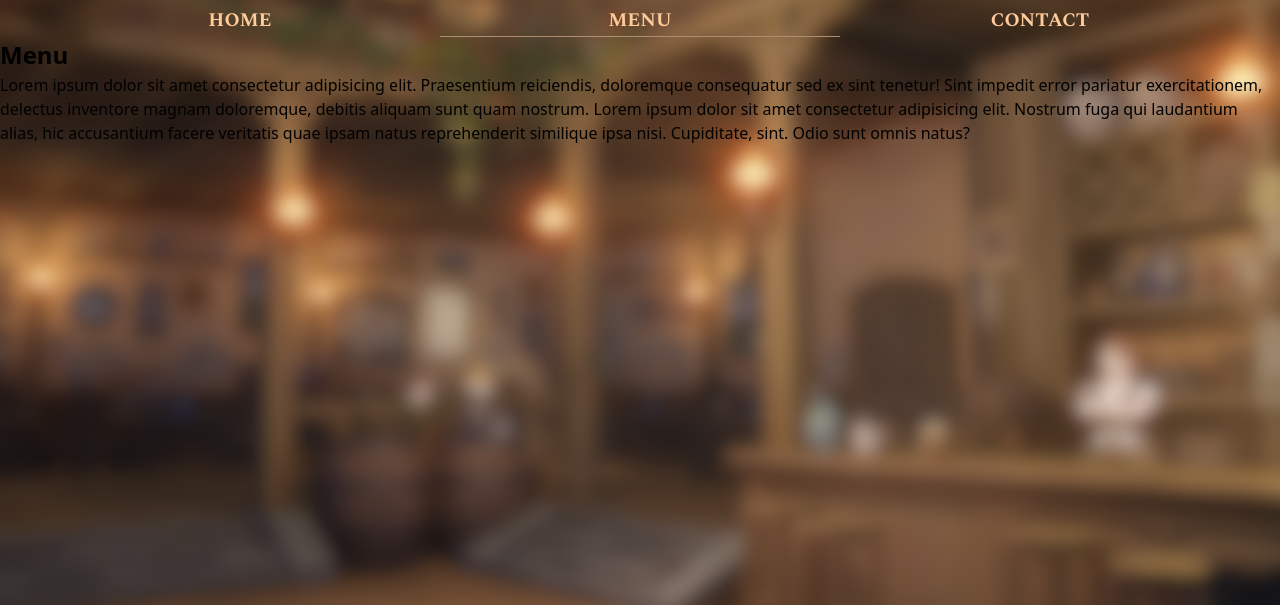
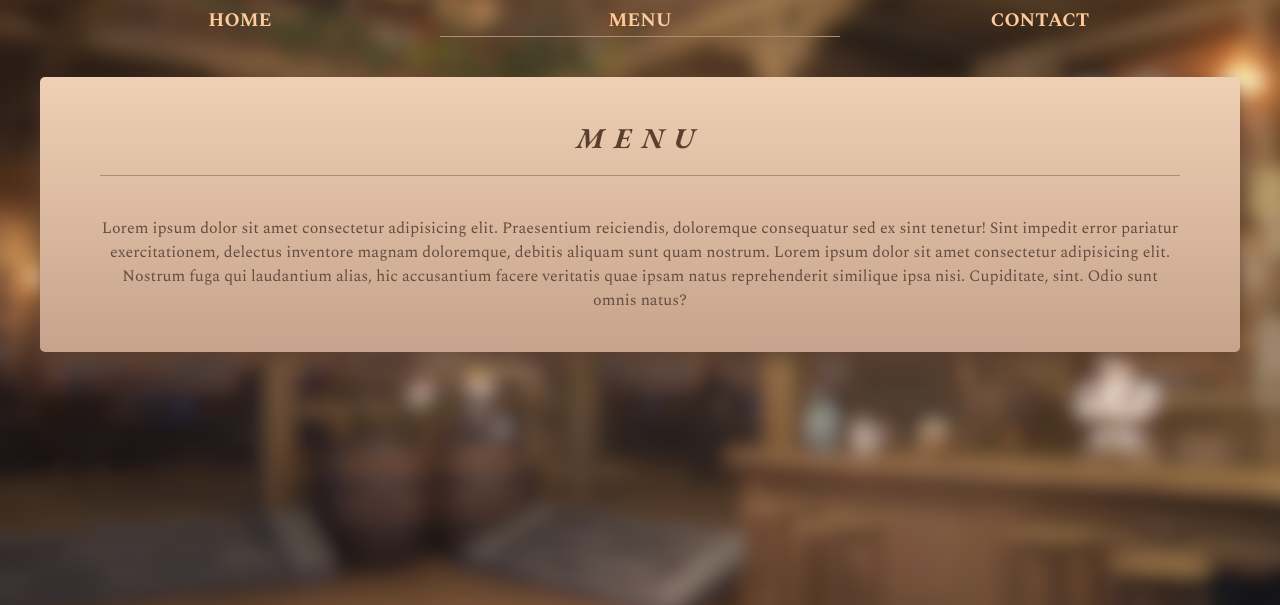
Before and after one commit to cyxlan/restaurant-page, a website built with webpack: page src/index.html in a window 1280 px wide. Both pictures are taken after a click on the button "MENU". Shown: the part 195-800 px from the top of the page. Built offline with nearby package versions, Linux system fonts and the light colour scheme.

Commit message:
Style menu page

```diff
--- a/src/css/index.css
+++ b/src/css/index.css
@@ -2,19 +2,22 @@
 @import url('https://fonts.googleapis.com/css2?family=EB+Garamond:ital,wght@0,400..800;1,400..800&family=Spectral:ital,wght@0,200;0,300;0,400;0,500;0,600;0,700;0,800;1,200;1,300;1,400;1,500;1,600;1,700;1,800&display=swap');
 
 body {
-  font-family: system-ui, sans-serif;
+  font-family: 'Spectral', serif;
   background: no-repeat top / cover url(../img/bg.png);
   height: 100vh;
-}
-
-h1,
-.tab-btn {
-  text-transform: uppercase;
   text-align: center;
 }
 
+h1, h2 {
+  font-family: 'EB Garamond', serif;
+}
+
+h1, h2,
+.tab-btn {
+  text-transform: uppercase;
+}
+
 h1 {
-  font-family: 'EB Garamond', serif;
   font-weight: 500;
   font-size: 4rem;
   letter-spacing: 70px;
@@ -31,7 +34,6 @@ nav {
   justify-items: center;
 }
 .tab-btn {
-  font-family: 'Spectral', serif;
   font-weight: 700;
   font-size: 1.2rem;
   color: rgb(255, 203, 155);
@@ -44,3 +46,23 @@ nav {
     border-bottom-color: rgb(173, 142, 112);
   }
 }
+
+.container {
+  max-width: 1200px;
+  margin: 40px auto;
+  padding: 40px 60px;
+  border-radius: 5px;
+  background: linear-gradient(rgb(239, 208, 180), rgb(198, 163, 140));
+  color: rgb(101, 77, 64);
+  box-shadow: 0 10px 20px rgba(90, 63, 46, 0.8);
+}
+
+h2 {
+  font-size: 1.8rem;
+  letter-spacing: 10px;
+  font-style: italic;
+  color: rgb(90, 63, 46);
+  border-bottom: 1px solid rgb(173, 142, 112);
+  padding-bottom: 15px;
+  margin-bottom: 40px;
+}
--- a/src/js/menu.js
+++ b/src/js/menu.js
@@ -5,5 +5,7 @@ export function menuTab(contentDiv) {
     createEl("h2", "Menu"),
     createEl("p", "Lorem ipsum dolor sit amet consectetur adipisicing elit. Praesentium reiciendis, doloremque consequatur sed ex sint tenetur! Sint impedit error pariatur exercitationem, delectus inventore magnam doloremque, debitis aliquam sunt quam nostrum. Lorem ipsum dolor sit amet consectetur adipisicing elit. Nostrum fuga qui laudantium alias, hic accusantium facere veritatis quae ipsam natus reprehenderit similique ipsa nisi. Cupiditate, sint. Odio sunt omnis natus?")
   ];
-  contentDiv.append(...els);
+  const container = createEl("div", "", "container");
+  container.append(...els);
+  contentDiv.append(container);
 }
```
